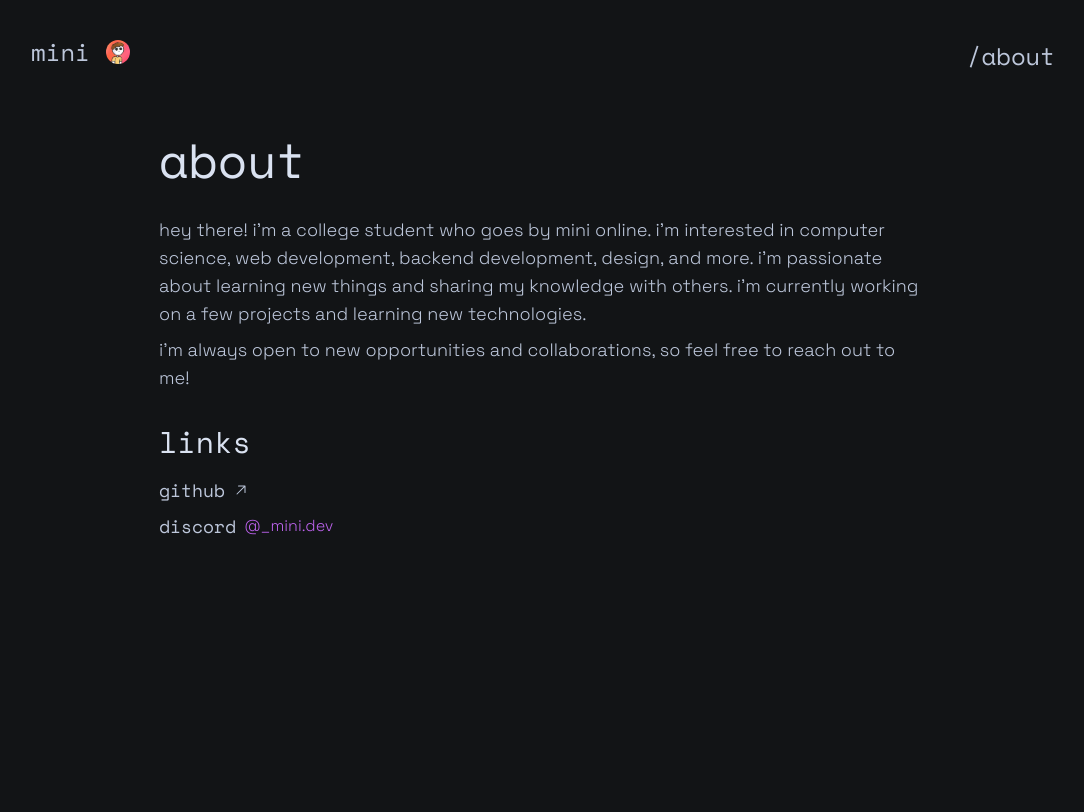
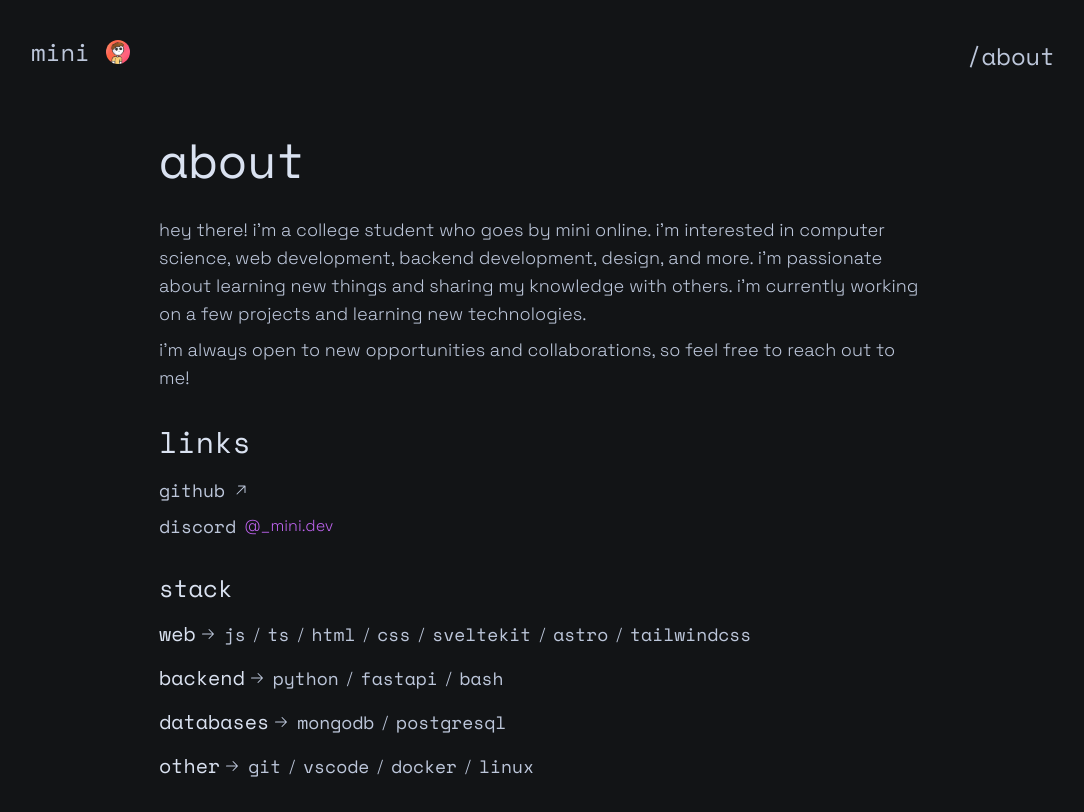
Before and after one commit to AyushSehrawat/ayush.gg, an Astro site: page /about in a window 1280 px wide. Shown: the whole page, without its empty margins (97-1181 px from the left). Built offline with nearby package versions, Linux system fonts and the light colour scheme; Astro itself is replaced by a stand-in of ours; a web font is replaced by a local one.

Commit message:
feat: add tech stack

```diff
--- a/src/pages/about/index.astro
+++ b/src/pages/about/index.astro
@@ -7,6 +7,16 @@ interface Social {
     name: string;
     href?: string;
     isLink?: boolean;
+}
+
+interface StackItem {
+    name: string;
+}
+interface Stack {
+    web: StackItem[];
+    backend: StackItem[];
+    databases: StackItem[];
+    other: StackItem[];
 }
 
 const socials: Social[] = [
@@ -21,6 +31,65 @@ const socials: Social[] = [
         isLink: false,
     },
 ];
+
+const stack: Stack = {
+    web: [
+        {
+            name: "js",
+        },
+        {
+            name: "ts",
+        },
+        {
+            name: "html",
+        },
+        {
+            name: "css",
+        },
+        {
+            name: "sveltekit",
+        },
+        {
+            name: "astro",
+        },
+        {
+            name: 'tailwindcss',
+        }
+    ],
+    backend: [
+        {
+            name: "python",
+        },
+        {
+            name: "fastapi",
+        },
+        {
+            name: "bash",
+        }
+    ],
+    databases: [
+        {
+            name: "mongodb",
+        },
+        {
+            name: "postgresql",
+        },
+    ],
+    other: [
+        {
+            name: "git",
+        },
+        {
+            name: "vscode",
+        },
+        {
+            name: "docker",
+        },
+        {
+            name: "linux",
+        },
+    ],
+};
 ---
 
 <BaseLayout title="about" description="about me">
@@ -66,5 +135,28 @@ const socials: Social[] = [
                 }
             </div>
         </div>
+        <div class="gap-4 flex flex-col">
+            <h3 class="font-secondary text-2xl text-txt-0">stack</h3>
+            {
+                (Object.keys(stack) as (keyof Stack)[]).map((key) => (
+                    <div class="flex flex-wrap items-center">
+                        <h4 class="font-secondary text-xl text-txt-0 mr-1">
+                            {key}
+                        </h4>
+                        <Icon name="ph:arrow-right" class="size-4 mr-2" />
+                            {
+                                stack[key].map((item) => (
+                                    <span class="text-lg font-secondary">
+                                        {item.name}
+                                    </span>
+                                    <span class="mx-2">
+                                        {item.name === stack[key][stack[key].length - 1].name ? "" : "/"}
+                                    </span>
+                                ))
+                            }
+                    </div>
+                ))
+            }
+        </div>
     </div>
 </BaseLayout>
```
